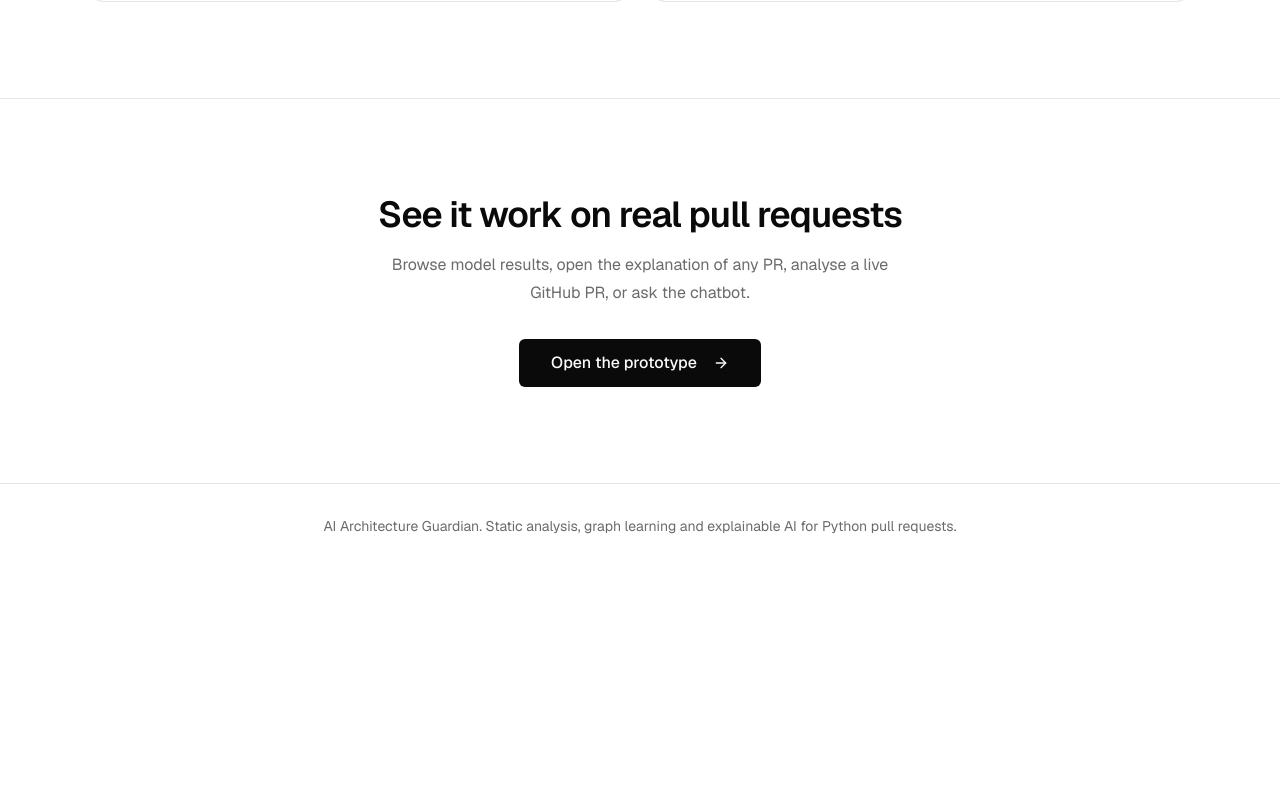
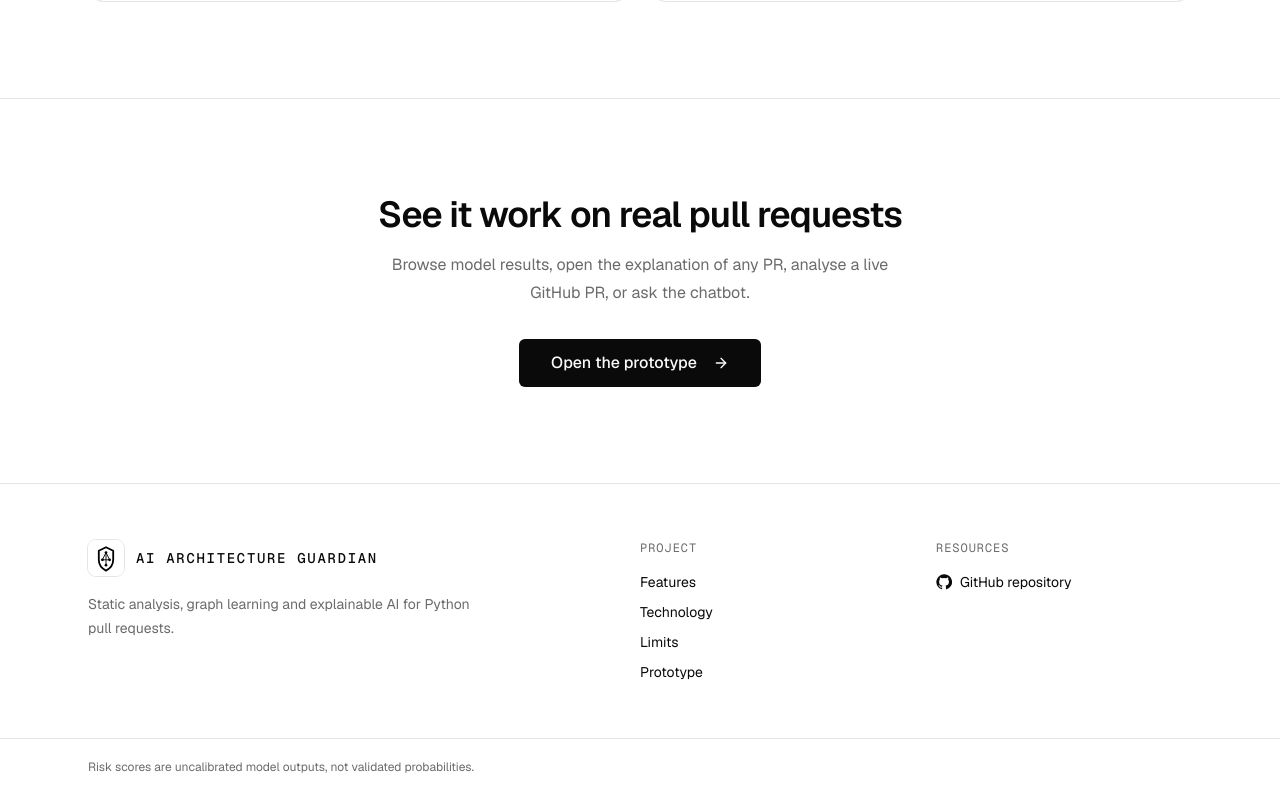
Before and after one commit to TacticGuy/ai-architecture-guardian, a React (Vite) app in the folder web/: page / in a window 1280 px wide. Shown: the part 4129-4924 px from the top of the page. Before the commit the page ends 4697 px from the top, so only its background shows below. Built offline with nearby package versions, Linux system fonts and the light colour scheme.

Commit message:
fix: minor changes in footer for landing page

```diff
--- a/web/src/pages/Landing.tsx
+++ b/web/src/pages/Landing.tsx
@@ -6,6 +6,7 @@ import { motion } from "framer-motion";
 import { useState, type ReactNode } from "react";
 import { useNavigate } from "react-router-dom";
 
+import { Footer } from "@/components/Footer";
 import { NavBar } from "@/components/NavBar";
 import { AnimatedCard } from "@/components/spectrumui/animated-card";
 import { BeamCard } from "@/components/spectrumui/beam-card";
@@ -306,9 +307,7 @@ export default function Landing() {
         </section>
       </main>
 
-      <footer className="border-t border-border py-8 text-center text-sm text-muted-foreground">
-        AI Architecture Guardian. Static analysis, graph learning and explainable AI for Python pull requests.
-      </footer>
+      <Footer />
     </div>
   );
 }
```
